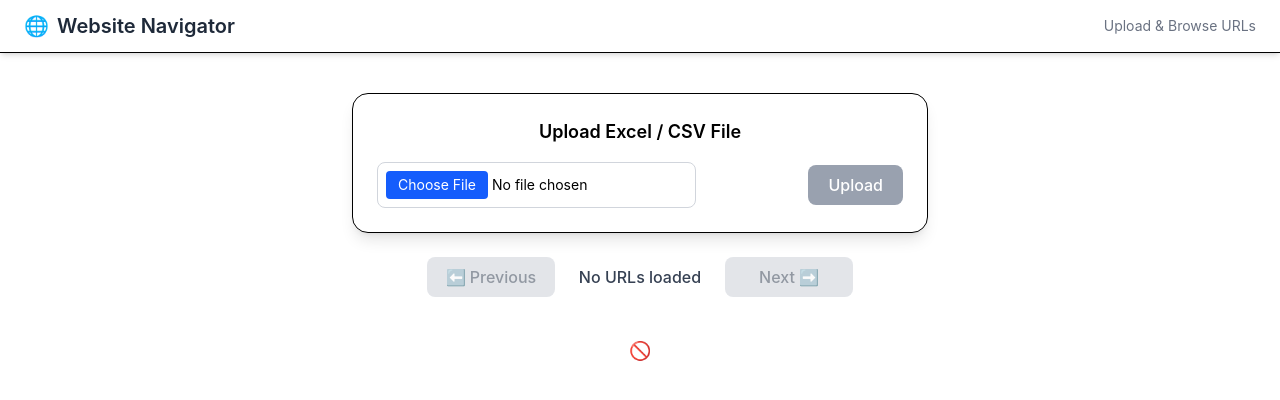
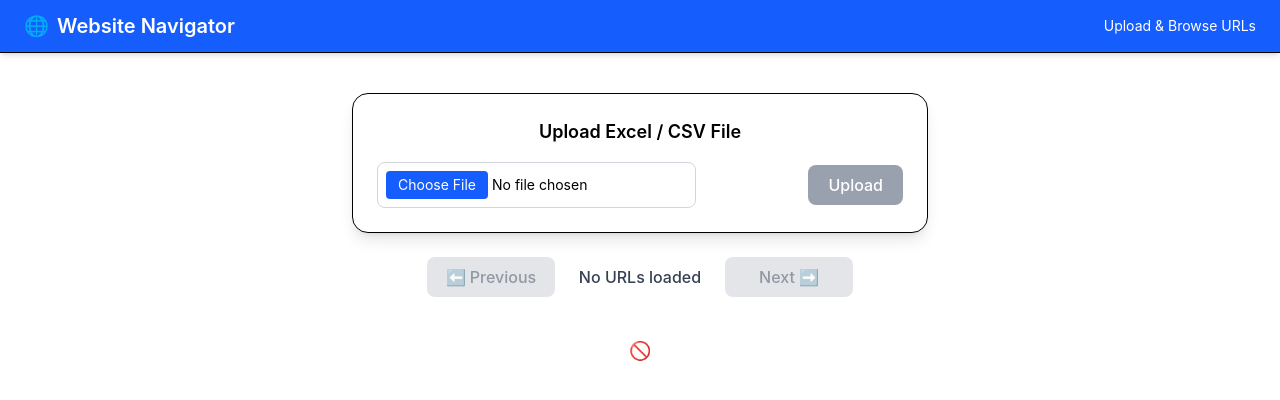
Before and after one commit to anuraj-2000/WEBSITE-NAVIGATOR-WN, a React app in the folder frontend/: page / in a window 1280 px wide. Shown: the top 400 px of the page. Built offline with nearby package versions, Linux system fonts and the light colour scheme; the HTML template or start-up script is replaced by a standard one.

Commit message:
Changed navbar style

```diff
--- a/frontend/src/components/Navbar.jsx
+++ b/frontend/src/components/Navbar.jsx
@@ -1,14 +1,14 @@
 const Navbar = () => {
   return (
-    <nav className="bg-white shadow-md border-b px-6 py-3 flex items-center justify-between">
+    <nav className="bg-blue-600 shadow-md border-b px-6 py-3 flex items-center justify-between">
 
 
-      <h1 className="text-xl font-semibold text-gray-800 flex items-center gap-2">
+      <h1 className="text-xl font-semibold text-white flex items-center gap-2">
         🌐 <span>Website Navigator</span>
       </h1>
 
 
-      <div className="text-sm text-gray-500 hidden sm:block">
+      <div className="text-sm text-white hidden sm:block">
         Upload & Browse URLs
       </div>
 
```
